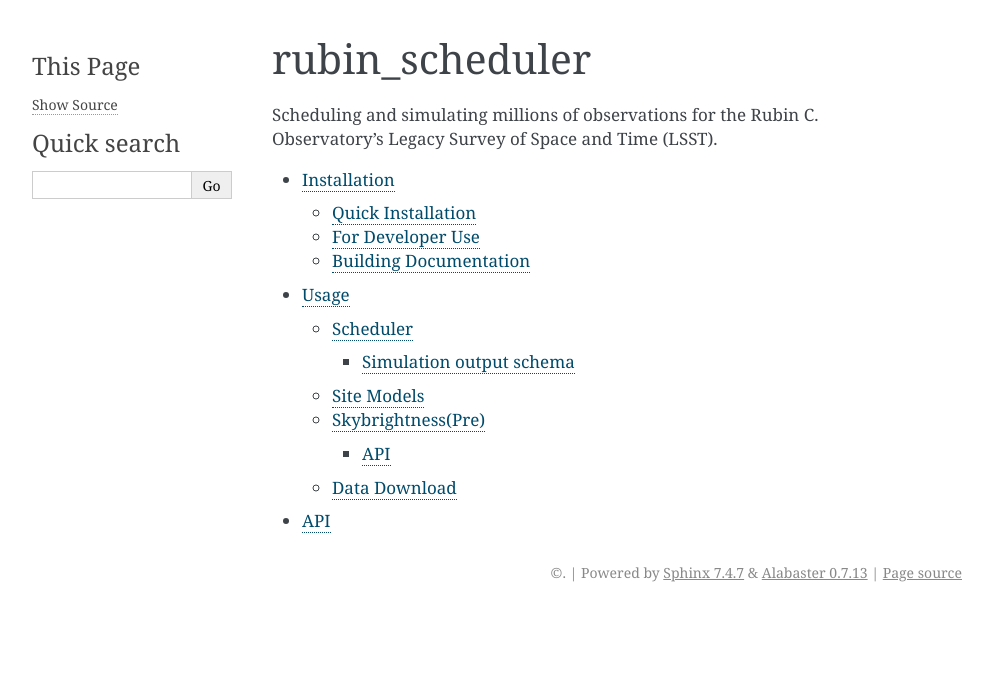
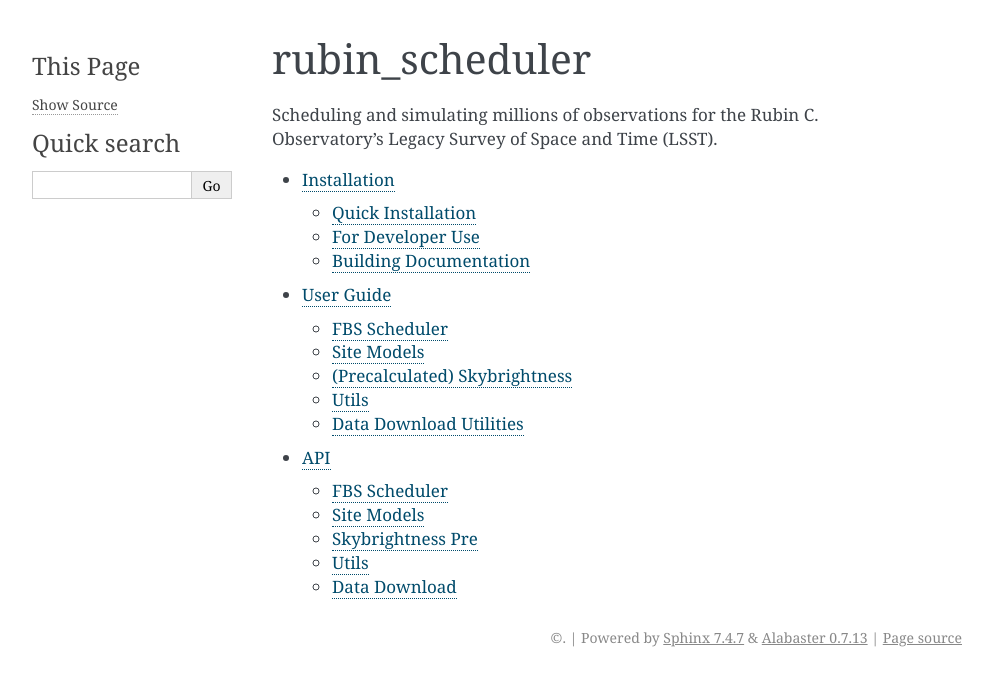
Before and after one commit to lsst/rubin_scheduler, a Sphinx documentation site: the page built from docs/index.rst, in a window 1280 px wide. Shown: the top 686 px of the page, without its empty margins (148-1141 px from the left). Built offline with Sphinx 7.4.7, drawn with Linux system fonts in a browser that asks for light colours.

Commit message:
Update doc pages

```diff
--- a/docs/api.rst
+++ b/docs/api.rst
@@ -1,15 +1,19 @@
+.. py:currentmodule:: rubin_scheduler
+
 .. _api:
 
 API
 ===
 
 .. toctree::
-    :maxdepth: 4
+    :maxdepth: 2
 
-.. automodule:: rubin_scheduler.scheduler
+    FBS Scheduler <fbs-api>
 
-.. automodule:: rubin_scheduler.site_models
+    Site Models <site-models-api>
 
-.. automodule:: rubin_scheduler.utils
+    Skybrightness Pre <skybrightness-pre-api>
 
-.. automodule:: rubin_scheduler.data
+    Utils <utils-api>
+
+    Data Download <data-api>
--- a/docs/fbs.rst
+++ b/docs/fbs.rst
@@ -21,8 +21,8 @@
 The scheduler outputs a sqlite database containing the pointing history of
 the telescope, along with information about the conditions of each
 observation (visit).
-Description of the :doc:`schema for the output database <output_schema>`.
+Description of the :doc:`schema for the output database <output-schema>`.
 
 .. toctree::
 
-    Simulation output schema <output_schema>
+    Simulation output schema <output-schema>
--- a/docs/index.rst
+++ b/docs/index.rst
@@ -9,7 +9,8 @@
 Scheduling and simulating millions of observations for the Rubin C. Observatory's Legacy Survey of Space and Time (LSST).
 
 .. toctree::
+    :maxdepth: 2
 
     Installation <installation>
-    Usage <user-guide>
+    User Guide <user-guide>
     API <api>
--- a/docs/output_schema.rst
+++ b/docs/output-schema.rst
@@ -1,3 +1,7 @@
+.. py:currentmodule:: rubin_scheduler
+
+.. _output-schema:
+
 =======================
 Scheduler Output Schema
 =======================
--- a/docs/user-guide.rst
+++ b/docs/user-guide.rst
@@ -6,11 +6,11 @@
 User Guide
 ##########
 
-Software modules within rubin_scheduler:
 
 .. toctree::
 
-    Scheduler <fbs>
-    Site Models <site_models>
-    Skybrightness(Pre) <skybrightness_pre>
-    Data Download <data_download>
+    FBS Scheduler <fbs>
+    Site Models <site-models>
+    (Precalculated) Skybrightness  <skybrightness-pre>
+    Utils <utils>
+    Data Download Utilities <data-download>
```
Also changed, not shown: docs/data-api.rst (added, +12 -0 lines), docs/fbs-api.rst (added, +77 -0 lines), docs/site-models-api.rst (added, +12 -0 lines), docs/skybrightness-pre-api.rst (added, +12 -0 lines), docs/skybrightness-pre.rst (added, +28 -0 lines), docs/skybrightness_pre.rst (deleted, +0 -20 lines), docs/utils-api.rst (added, +12 -0 lines), docs/utils.rst (added, +11 -0 lines), docs/conf.py (line endings or trailing spaces), docs/data-download.rst (renamed from docs/data_download.rst), docs/site-models.rst (renamed from docs/site_models.rst).
